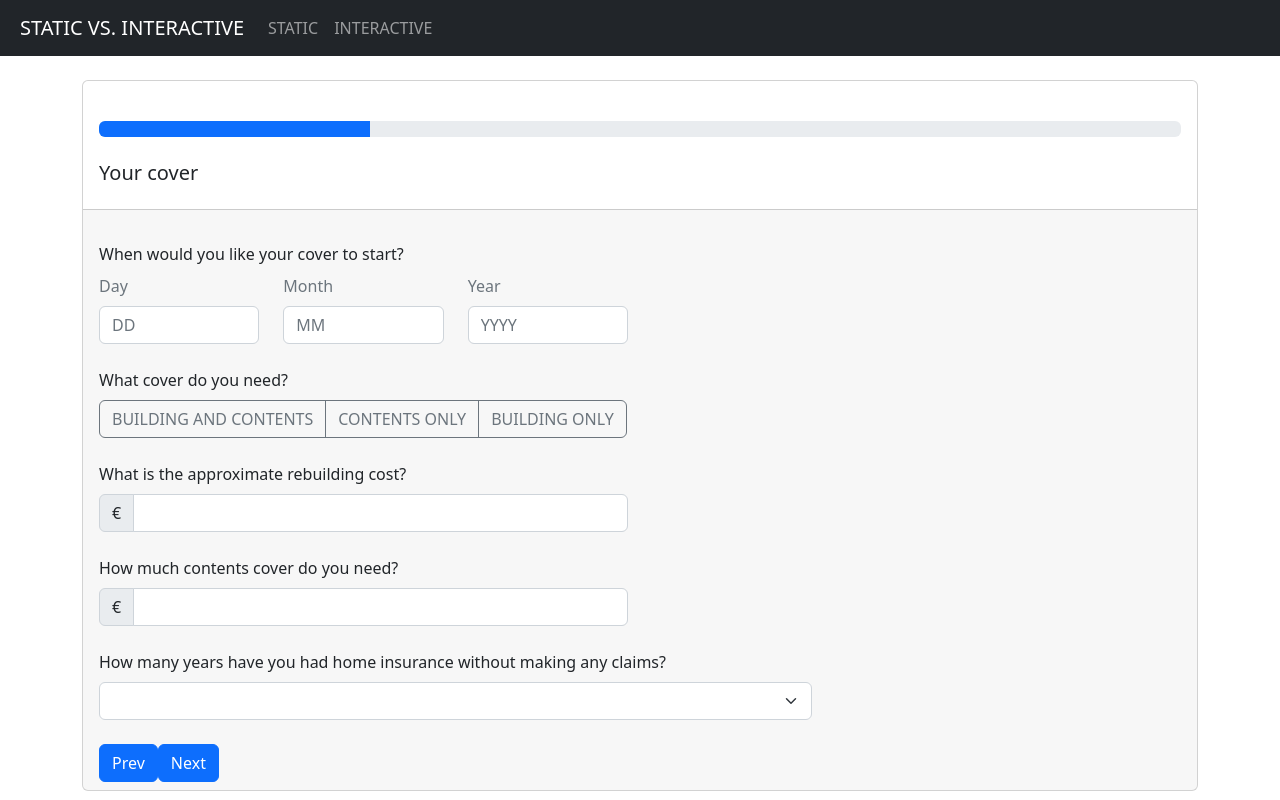
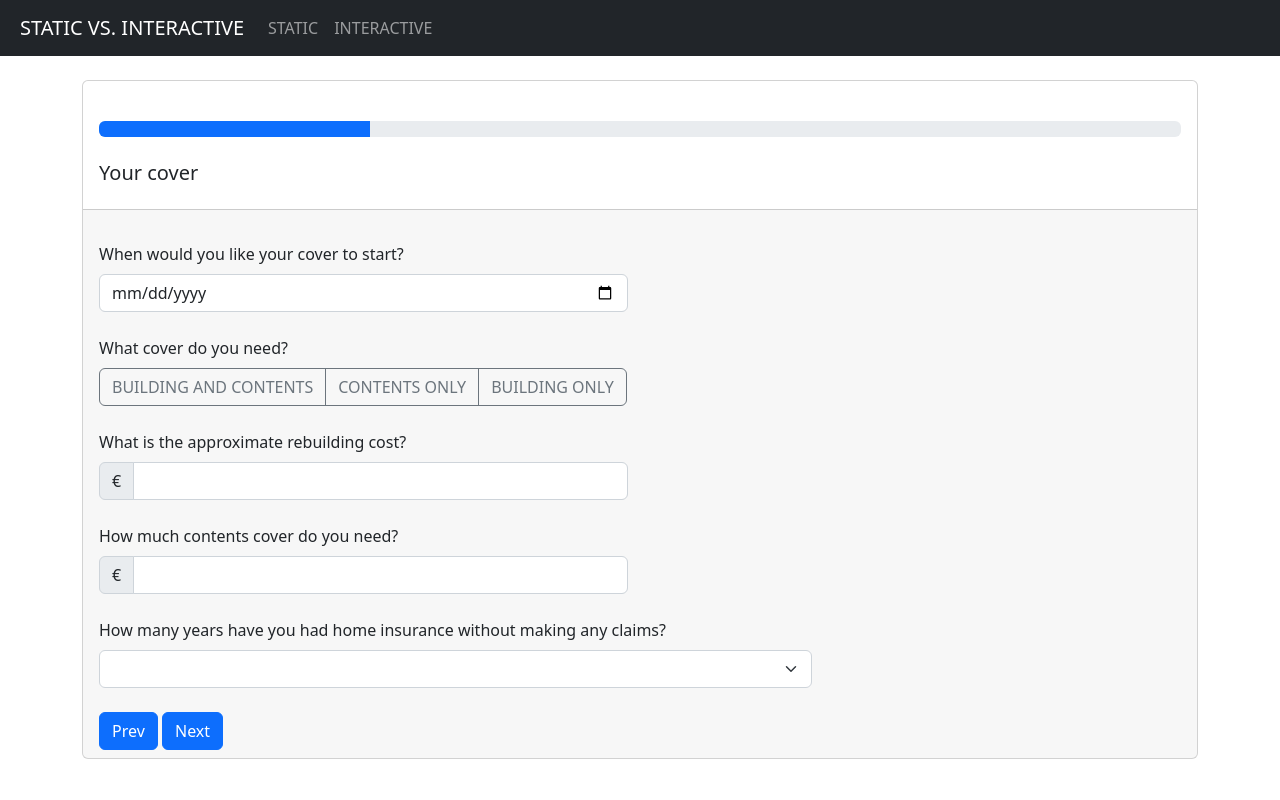
Before and after one commit to IADT-projects/y4-project-jade-r-k, a React (Create React App) app: page /interactive in a window 1280 px wide. Both pictures are taken after a click on the button "Next". Built offline with nearby package versions, Linux system fonts and the light colour scheme.

Commit message:
Styling and changing date inputs

```diff
--- a/src/components/IxDForm.js
+++ b/src/components/IxDForm.js
@@ -66,11 +66,15 @@ const IxDForm = () => {
                                     }}
                                     text="Prev"
                                     />
-                                ) : null}
+                                ) : null} {' '}
                                 <FormButton
                                 onClick={(e) => {
                                     e.preventDefault();
-                                    setPage((currPage) => currPage + 1);
+                                    if (page === FormTitle.length) {
+                                        window.location.reload();
+                                      } else {
+                                        setPage((currPage) => currPage + 1);
+                                      }
                                 }}
                                 text={page !== 3 ? "Next" : "Get your quote"}
                                 />
--- a/src/components/form/Cover.js
+++ b/src/components/form/Cover.js
@@ -13,18 +13,9 @@ const Cover = () => {
         <br/>
         <Form.Group>
                 <Form.Label>When would you like your cover to start?</Form.Label>
-                <Row xs={3}>
-                    <Col xs={2}>
-                    <Form.Label className="text-muted">Day</Form.Label>
-                <Form.Control type="input" placeholder='DD' />
-                </Col>
-                <Col xs={2}>
-                <Form.Label className="text-muted">Month</Form.Label>
-                <Form.Control type="input" placeholder='MM' />
-                </Col>
-                <Col xs={2}>
-                <Form.Label className="text-muted">Year</Form.Label>
-                <Form.Control type="input" placeholder='YYYY' />
+                <Row>
+                    <Col xs={6}>
+                <Form.Control type="date" placeholder='DD' />
                 </Col>
                 </Row>
             </Form.Group>
--- a/src/components/form/Personal.js
+++ b/src/components/form/Personal.js
@@ -2,10 +2,6 @@ import Form from 'react-bootstrap/Form';
 import React from 'react';
 import ToggleButton from 'react-bootstrap/ToggleButton';
 import ToggleButtonGroup from 'react-bootstrap/ToggleButtonGroup';
-import Container from 'react-bootstrap/Container';
-import InputGroup from 'react-bootstrap/InputGroup';
-import Button from 'react-bootstrap/Button';
-import Card from 'react-bootstrap/Card';
 import Row from 'react-bootstrap/Row';
 import Col from 'react-bootstrap/Col';
 const Personal = () => {
@@ -48,17 +44,8 @@ const Personal = () => {
             <Form.Group>
                 <Form.Label>Date of birth</Form.Label>
                 <Row xs={3}>
-                    <Col xs={2} sm={2} md={2} lg={2} xl={2} xxl={2}>
-                    <Form.Label className="text-muted">Day</Form.Label>
-                <Form.Control type="input" placeholder='DD' />
-                </Col>
-                <Col xs={2} sm={2} md={2} lg={2} xl={2} xxl={2}>
-                <Form.Label className="text-muted">Month</Form.Label>
-                <Form.Control type="input" placeholder='MM' />
-                </Col>
-                <Col xs={2} sm={2} md={2} lg={2} xl={2} xxl={2}>
-                <Form.Label className="text-muted">Year</Form.Label>
-                <Form.Control type="input" placeholder='YYYY' />
+                    <Col xs={6}>
+                <Form.Control type="date" />
                 </Col>
                 </Row>
             </Form.Group>
--- a/src/components/form/Welcome.js
+++ b/src/components/form/Welcome.js
@@ -2,7 +2,9 @@ const Welcome = () => {
 
     return (
         <>
-        <h4>Thank you for taking part in the study</h4>
+        <br/>
+        <h3 style={{textAlign: 'center'}}>Thank you for taking part in the study</h3>
+        <br/>
         </>
     );
   };
```
